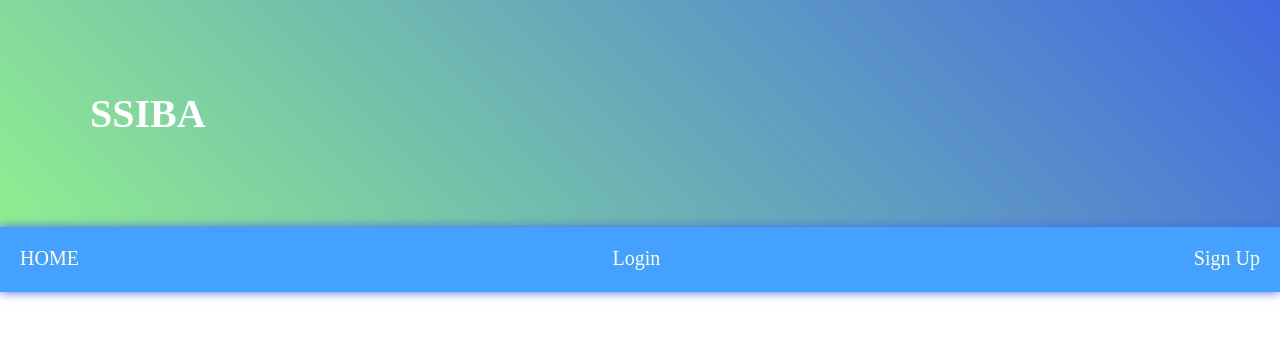
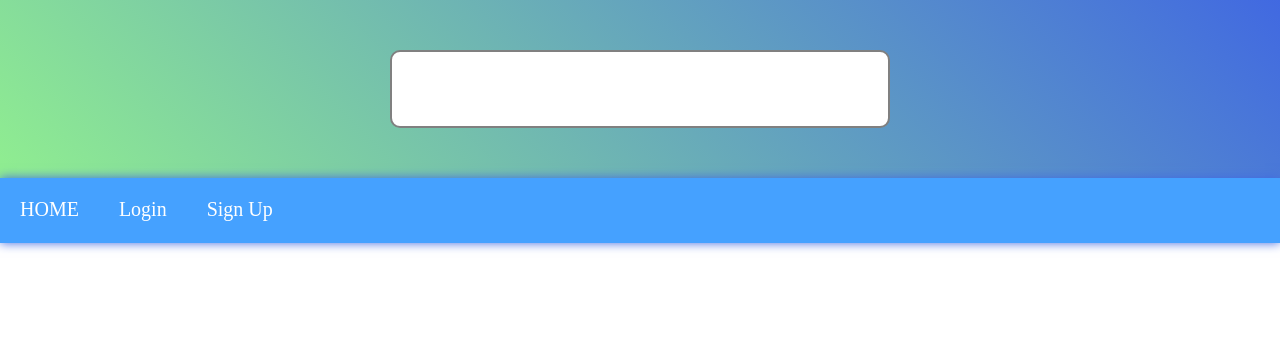
Before and after one commit to Jung2010/online_site, a PHP site: page / in a window 1280 px wide. Shown: the top 339 px of the page. Run offline with PHP 8.4, Linux system fonts and the light colour scheme; some web fonts are replaced.

Commit message:
배너에서 사이트 이름 없애고 검색창 넣음

```diff
--- a/lib/header.php
+++ b/lib/header.php
@@ -1,6 +1,8 @@
 <header>
   <banner>
-    <h1><?=$siteName?></h1>
+	<form>
+	  <input id='big_search'/>
+	</form>
   </banner>
   <nav>
     <a href='index.php'>HOME</a>
--- a/styles/basic.css
+++ b/styles/basic.css
@@ -6,7 +6,6 @@
 }
 
 @media (min-width: 800px) {
-
 	body {
 		padding: 0;
 		margin: 0;
@@ -60,7 +59,6 @@
 		color: #45a1ff;
 	}
 	.numberList li {
-
 	}
 	.numberList li:hover {
 		background: lightgreen;
@@ -135,9 +133,10 @@
 		box-shadow: none;
 	}
 	.detail summary:before {
-    content: '>   '
+		content: '>   ';
 	}
-  summary::-webkit-details-marker { /* Safari 브라우저용 사용자 정의 스타일 */
+	summary::-webkit-details-marker {
+		/* Safari 브라우저용 사용자 정의 스타일 */
 		display: none;
 	}
 	summary {
@@ -169,15 +168,15 @@
 	}
 
 	.link {
-    color:#45a1ff;
+		color: #45a1ff;
 		padding: 5px;
 		border-radius: 0px;
 		text-decoration: none;
 		border-bottom: 2px solid #45a1ff;
 	}
 	.link:visited {
-    color: #BF94E4;
-    border-color: #BF94E4;
+		color: #bf94e4;
+		border-color: #bf94e4;
 	}
 	.link:hover {
 		border-color: skyblue;
@@ -186,15 +185,6 @@
 
 	header {
 		width: 100%;
-  }
-
-  header banner h1 {
-    background: linear-gradient(45deg,lightgreen,royalblue);
-    color: white;
-    font-weight: bold;
-    font-size: 40px;
-    padding: 90px;
-    margin: 0;
 	}
 
 	header nav {
@@ -222,11 +212,11 @@
 	}
 
 	#loginBtn {
-    margin-left: auto;
 		cursor: pointer;
 	}
 
-  #loginDlg,#signUpDlg {
+	#loginDlg,
+	#signUpDlg {
 		padding: 20px;
 		border-radius: 5px;
 		border: none;
@@ -239,8 +229,10 @@
 	#signUpDlg {
 		height: 350px;
 	}
-  #loginDlg p input, #loginDlg p button,
-  #signUpDlg p input, #signUpDlg p button {
+	#loginDlg p input,
+	#loginDlg p button,
+	#signUpDlg p input,
+	#signUpDlg p button {
 		width: 100%;
 	}
 	#loginDlg h1 button,
@@ -254,4 +246,30 @@
 	#signUpDlg h1 button:hover {
 		color: black;
 	}
+	banner {
+		padding: 50px;
+		display: block;
+		background: linear-gradient(45deg,lightgreen,royalblue);
 	}
+	banner form {
+		margin: 0;
+		padding: 0;
+	}
+	banner form #big_search {
+		display: block;
+		padding: 20px;
+		margin: auto;
+		width: 500px;
+		font-size: 30px;
+		border-radius: 10px;
+		outline: none;
+		border: 2px solid gray;
+		color: gray;
+	}
+	banner form #big_search:focus {
+		width: 600px;
+		color: black;
+		border-color: #45a1ff;
+		box-shadow: 0px 0px 5px 0px black;
+	}
+}
```
Lines whose indentation alone changed are shown as unchanged.
